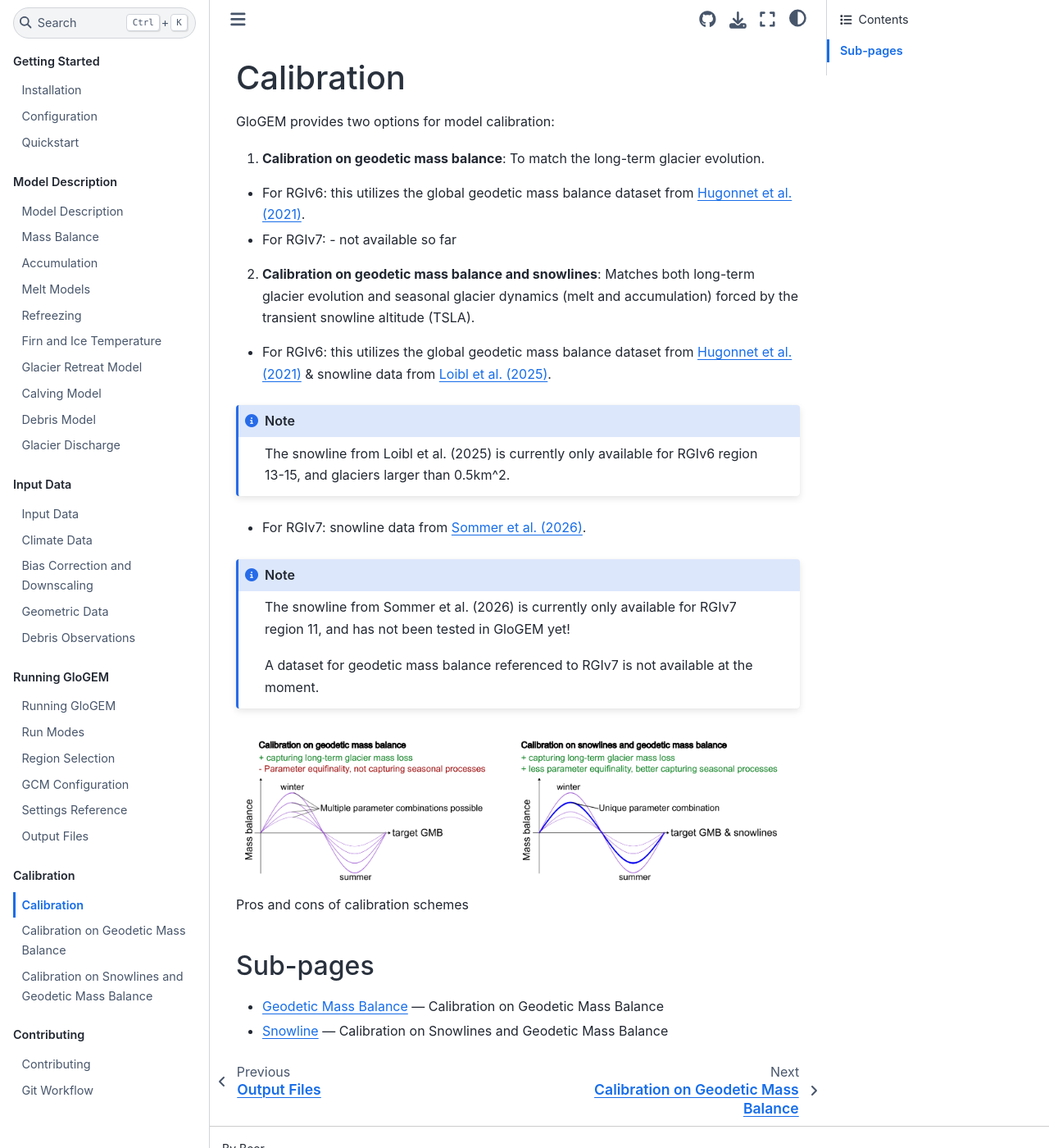
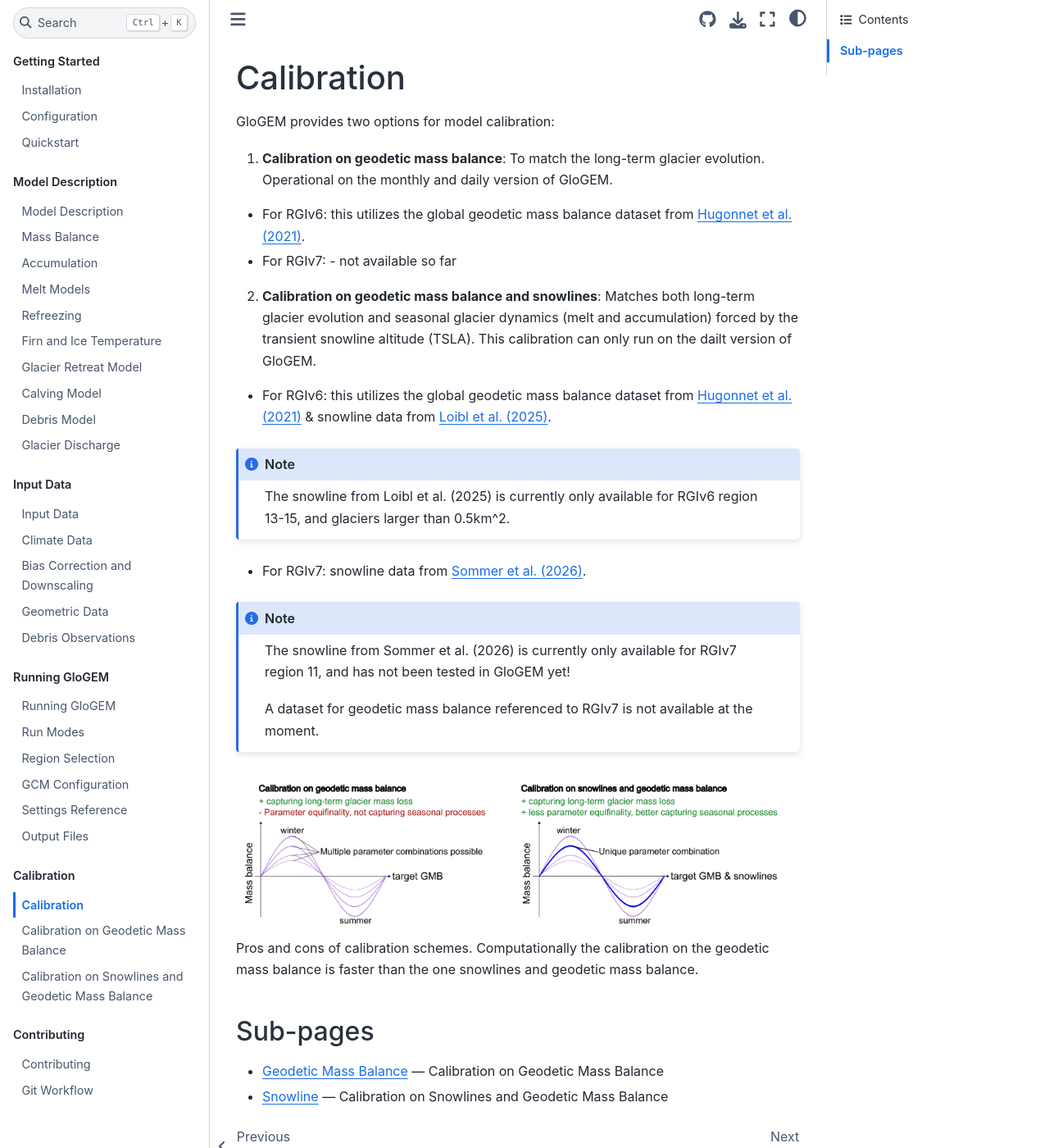
Before and after one commit to eth-vaw-glaciology/GloGEM-doc-temp, a Sphinx documentation site: the page built from docs/source/calibration/index.md, in a window 1280 px wide and 1400 px high. Shown: the whole window at 82% size. Built offline with Sphinx 7.4.7 and the Sphinx Book theme 1.1.4, drawn with Linux system fonts in a browser that asks for light colours.

Commit message:
adding some info on temporal resolution

````diff
--- a/docs/source/calibration/index.md
+++ b/docs/source/calibration/index.md
@@ -2,11 +2,11 @@
 
 GloGEM provides two options for model calibration:
 
-1. **Calibration on geodetic mass balance**: To match the long-term glacier evolution.
+1. **Calibration on geodetic mass balance**: To match the long-term glacier evolution. Operational on the monthly and daily version of GloGEM.
 - For RGIv6: this utilizes the global geodetic mass balance dataset from [Hugonnet et al. (2021)](https://www.nature.com/articles/s41586-021-03436-z).
 - For RGIv7: - not available so far
 
-2. **Calibration on geodetic mass balance and snowlines**: Matches both long-term glacier evolution and seasonal glacier dynamics (melt and accumulation) forced by the transient snowline altitude (TSLA).
+2. **Calibration on geodetic mass balance and snowlines**: Matches both long-term glacier evolution and seasonal glacier dynamics (melt and accumulation) forced by the transient snowline altitude (TSLA). This calibration can only run on the dailt version of GloGEM.
 - For RGIv6: this utilizes the global geodetic mass balance dataset from [Hugonnet et al. (2021)](https://www.nature.com/articles/s41586-021-03436-z) & snowline data from [Loibl et al. (2025)](https://www.nature.com/articles/s41597-024-04309-6).
 ```{note}
 The snowline from Loibl et al. (2025) is currently only available for RGIv6 region 13-15, and glaciers larger than 0.5km^2.
@@ -19,7 +19,8 @@
 ```
 
 ![Pros and cons of calibration schemes](../images/calibration_schemes_glogem_doc.png)
-Pros and cons of calibration schemes
+Pros and cons of calibration schemes. Computationally the calibration on the geodetic mass balance is faster than the one snowlines and geodetic mass balance.
+
 
 ## Sub-pages
 
````
